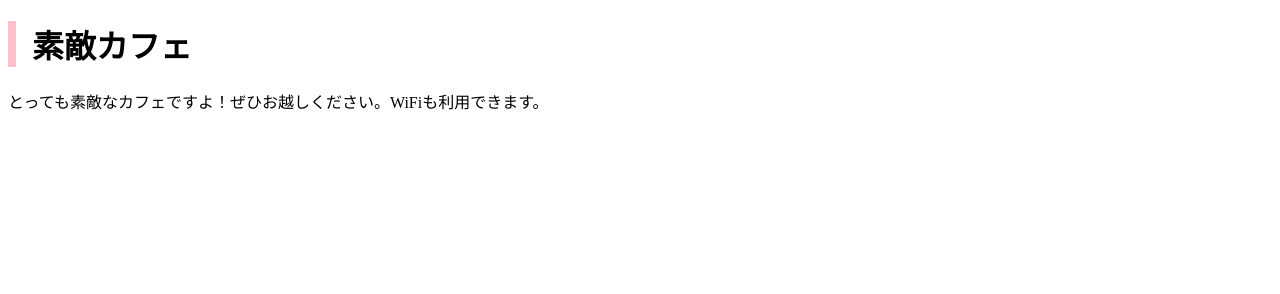
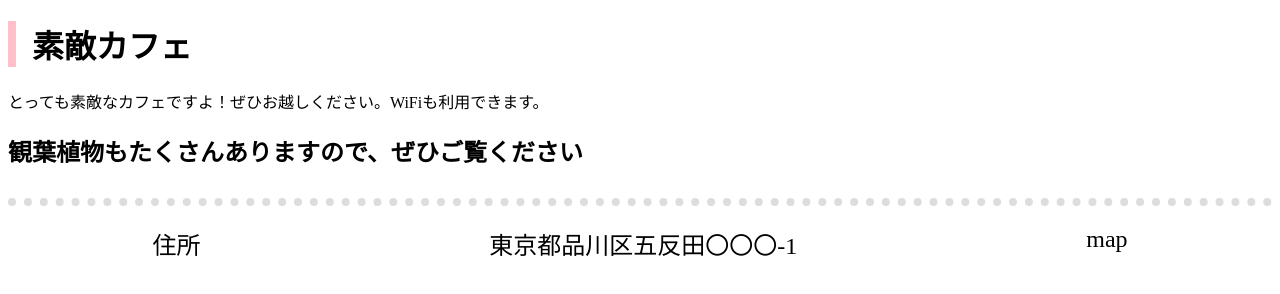
Before and after one commit to purochan/MyCafe, a plain HTML site: page index.html in a window 1280 px wide. Drawn offline with Linux system fonts and the light colour scheme.

Commit message:
Add files via upload

```diff
--- a/css/styles.css
+++ b/css/styles.css
@@ -5,3 +5,15 @@ h1 {
   padding-left: 16px;
   border-left: 8px solid pink;
 }
+
+h2 {
+  padding-bottom: 30px;
+  border-bottom: 8px dotted #ddd;
+}
+
+.container {
+  display: flex;
+  flex-direction: row;
+  justify-content: space-around;
+  font-size: 24px;
+}
--- a/index.html
+++ b/index.html
@@ -14,6 +14,15 @@
 <body>
   <h1>素敵カフェ</h1>
   <p>とっても素敵なカフェですよ！ぜひお越しください。WiFiも利用できます。</p>
+  <h2>観葉植物もたくさんありますので、ぜひご覧ください</h2>
+
+  <div class="container">
+    <div class="address">住所</div>
+    <div address2>東京都品川区五反田〇〇〇-1</div>
+    <div class="map">map</div>
+  </div>
+
+
 
 </body>
 
```
